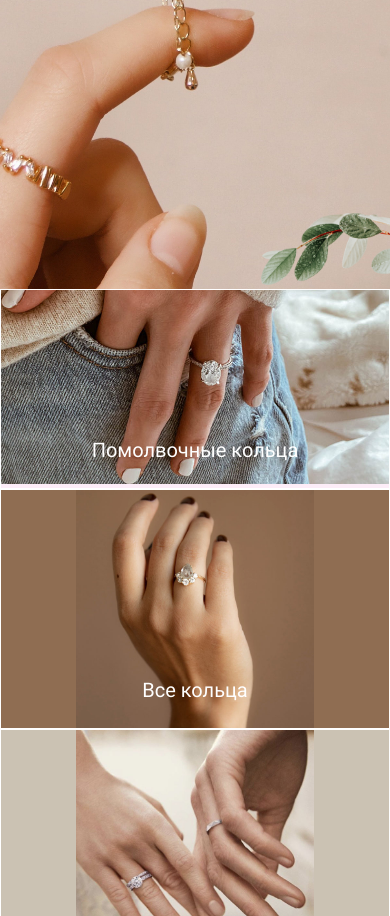
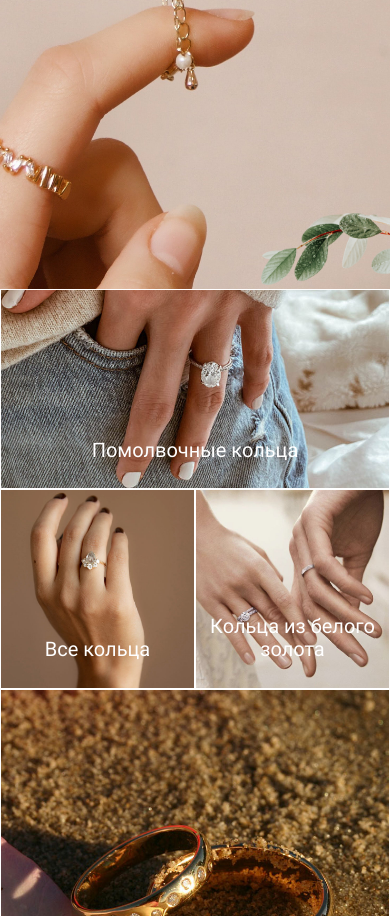
Before and after one commit to kotashovv/ea, a plain HTML site: page index.html in a window 390 px wide. Shown: the part 171-1087 px from the top of the page. Drawn offline with Linux system fonts and the light colour scheme; files whose address does not match are found by name.

Commit message:
Update style.css

```diff
--- a/style.css
+++ b/style.css
@@ -816,10 +816,6 @@ a.catalog-item {
   width: 100%;
 }
 
-.catalog-item-big .catalog-item-medium .catalog-item__img img {
-  height: auto;
-}
-
 .catalog-item-big .catalog-item-small {
   max-height: 280px;
   width: 50%;
@@ -835,7 +831,8 @@ a.catalog-item {
 
 @media (max-width: 1023px) {
   .catalog > .catalog-item-big > .catalog-item__img > img {
-    width: auto;
+    width: 100%;
+    height: 100%;
   }
   .catalog .catalog-item-big {
     -webkit-box-pack: center;
@@ -845,9 +842,6 @@ a.catalog-item {
   }
   .catalog .catalog-item-big .catalog-item__img img {
     max-width: 100%;
-  }
-  .catalog .catalog-item-big .catalog-item-medium .catalog-item__img img {
-    width: auto;
   }
   .catalog .catalog-item-big .catalog-item-small {
     width: 50%;
@@ -863,35 +857,6 @@ a.catalog-item {
   }
   .catalog__row .catalog-item-small {
     width: 50%;
-  }
-}
-
-@media (max-width: 767px) {
-  .catalog .catalog-item-big {
-    width: 100%;
-  }
-  .catalog .catalog-item-big .catalog-item__img img {
-    max-width: 100%;
-  }
-  .catalog .catalog-item-big .catalog-item-small {
-    width: 100%;
-  }
-  .catalog__title h2 {
-    font-size: 18px;
-  }
-  .catalog .catalog-item-small {
-    width: 100%;
-    max-height: 240px;
-  }
-  .catalog .catalog-item-small img {
-    max-width: 100%;
-    width: auto;
-  }
-  .catalog__row {
-    max-width: none;
-  }
-  .all-catalog {
-    height: 120px;
   }
 }
 
@@ -1081,7 +1046,7 @@ a.catalog-item {
   -webkit-transform: rotate(-90deg);
       -ms-transform: rotate(-90deg);
           transform: rotate(-90deg);
-  background-image: url(/assets/img/icons/arrow.svg);
+  background-image: url(assets/img/icons/arrow.svg);
 }
 
 .footer__contacts {
```
